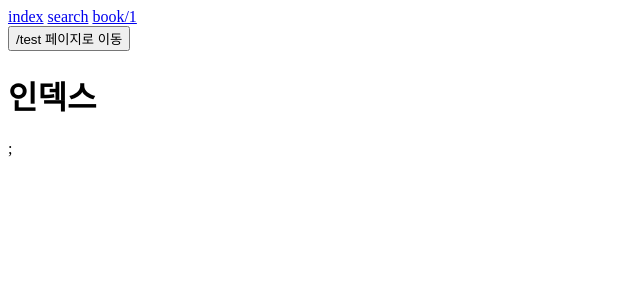
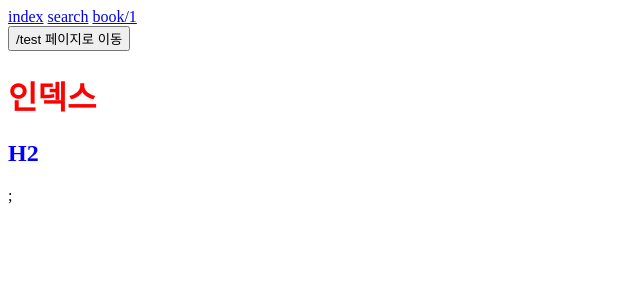
Before and after one commit to mingyu03-kim/study, a Next.js app in the folder FE/react/nextjs/onebite-next/section02/: page / in a window 1280 px wide. Shown: the top 300 px of the page, without its empty margins (0-640 px from the left). Built offline with nearby package versions, Linux system fonts and the light colour scheme.

Commit message:
💄 style 직접 import는 app 컴포넌트에서만, 그 외 파일은 Module화 필요

```diff
--- /dev/null
+++ b/FE/react/nextjs/onebite-next/section02/src/pages/index.module.css
@@ -0,0 +1,7 @@
+.h1 {
+    color: red;
+}
+
+.h2 {
+    color: blue;
+}
--- a/FE/react/nextjs/onebite-next/section02/src/pages/index.tsx
+++ b/FE/react/nextjs/onebite-next/section02/src/pages/index.tsx
@@ -1,7 +1,9 @@
+import style from './index.module.css';
 export default function Home() {
   return (
     <>
-      <h1>인덱스</h1>
+      <h1 className={style.h1}>인덱스</h1>
+      <h2 className={style.h2}>H2</h2>
     </>
   );
 }
```
